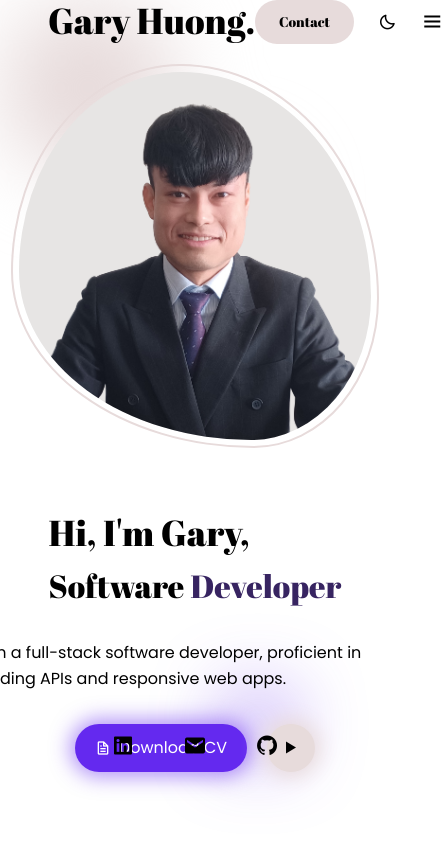
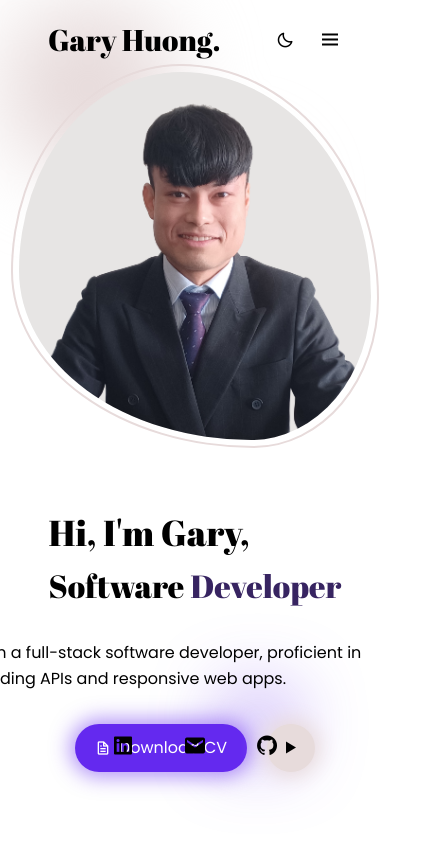
Before and after one commit to ghuong/portfolio, a React (Create React App) app: page / in a window 390 px wide. Shown: the top 844 px of the page, 444 px wide, since content can reach past the window. Built offline with nearby package versions, Linux system fonts and the light colour scheme.

Commit message:
more responsive navbar

```diff
--- a/src/components/Navbar.js
+++ b/src/components/Navbar.js
@@ -41,7 +41,7 @@ export default function Navbar() {
 
   return (
     <header
-      className={`md:sticky top-0 z-40 h-20 font-abrilFatface
+      className={`sticky top-0 z-40 h-20 font-abrilFatface
         transition duration-1000 transform
         ${
           isScrolled
@@ -50,12 +50,12 @@ export default function Navbar() {
         }`}
     >
       <div
-        className={`relative flex flex-wrap h-full px-12 lg:px-24 flex-col md:flex-row items-center justify-between
+        className={`relative flex flex-wrap h-full px-12 lg:px-24 flex-row items-center justify-between
           transition-transform transform duration-1000
             ${isScrolled ? "translate-y-2" : "translate-y-0"}
           `}
       >
-        <a href="#about" className="text-4xl">
+        <a href="#about" className="text-3xl sm:text-4xl">
           Gary Huong.
         </a>
         <div
@@ -74,11 +74,15 @@ export default function Navbar() {
           <Navlink text="Projects" href={"#projects"} />
           <Navlink text="Education" href={"#education"} />
           <Navlink text="Skills" href={"#skills"} />
+          <div className="sm:hidden">
+            <Navlink text="Contact" href={"#contact"} />
+          </div>
         </div>
         <div className="flex items-center">
           <a
             href="#contact"
             className="py-3 px-6 rounded-full font-abrilFatface bg-color-second text-sm
+              hidden sm:block
               transition-opacity duration-300
               hover:opacity-80"
           >
```
